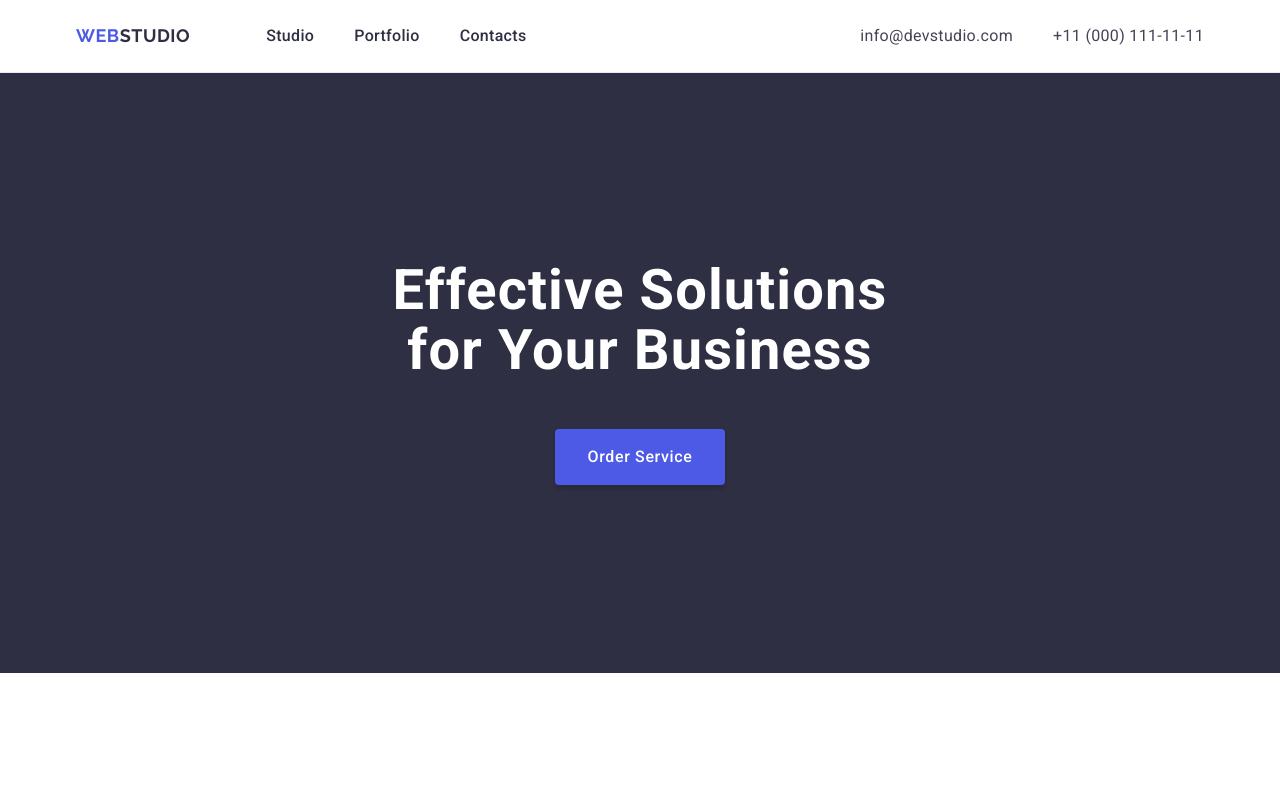
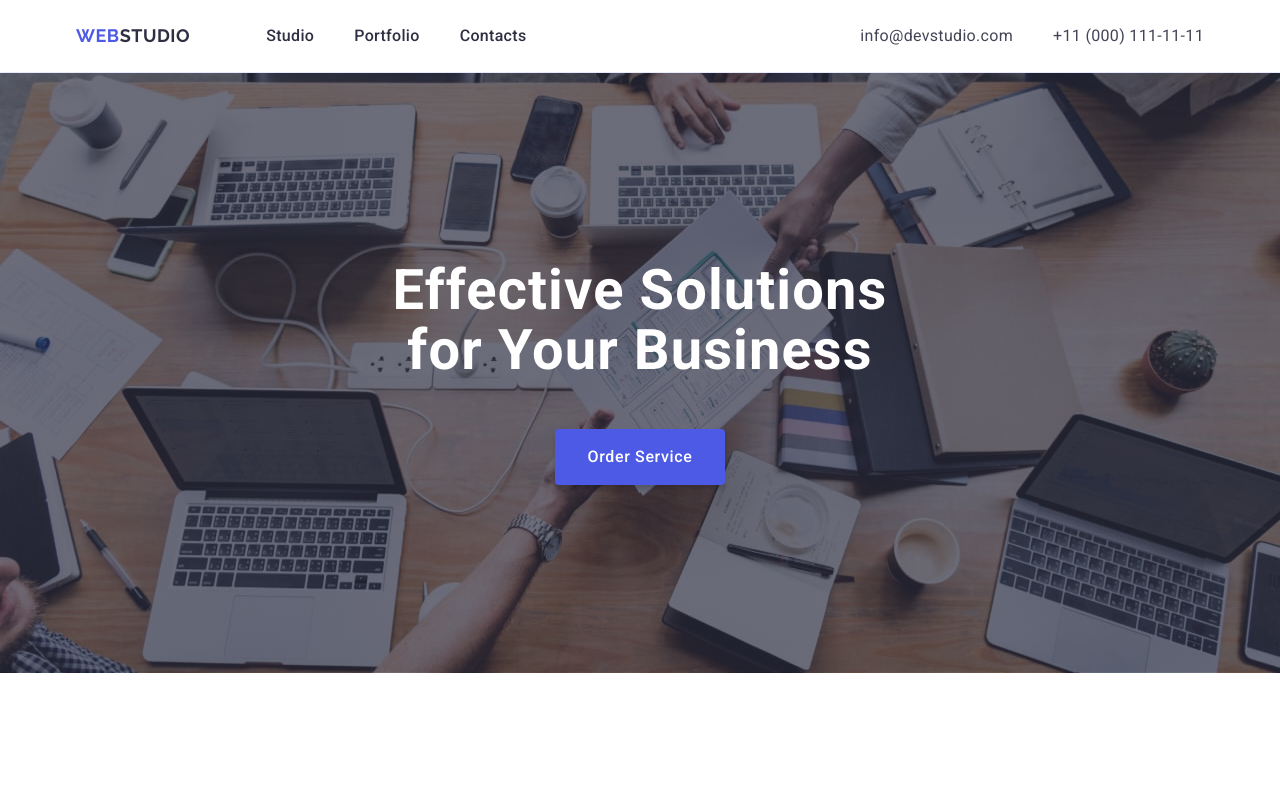
Before and after one commit to Lina-Mashkovska/goit-markup-hw-04, a plain HTML site: page index.html in a window 1280 px wide. Shown: the top 789 px of the page. Drawn offline with nearby package versions, Linux system fonts and the light colour scheme.

Commit message:
first commit

```diff
--- a/css/styles.css
+++ b/css/styles.css
@@ -49,6 +49,8 @@ display: flex;
 align-items: center;
 
 }
+
+
 .header-nav {
 display: flex;
 align-items: center;
@@ -63,15 +65,23 @@ align-items: center;
   letter-spacing: 0.03em;
   text-transform: uppercase;
   color: #4d5ae5;
+
+
 }
 
 .header-logo {
 padding: 24px 0;
 margin-right: 76px;
+
+
 }
 
 .header-logo .logo-part {
   color: #2e2f42;
+
+
+
+
 }
 
 .footer-logo .logo-part {
@@ -95,6 +105,8 @@ gap: 40px;
   letter-spacing: 0.02em;
   color: #2e2f42;
   display: block;
+
+
 }
 
 
@@ -122,6 +134,7 @@ gap: 40px;
 .contacts-link:hover,
 .contacts-link:focus {
   color: #404bbf;
+
 }
 
 /*main*/
@@ -134,6 +147,11 @@ gap: 40px;
 .hero-image {
  background-color: #2e2f42;
  padding: 188px 0 188px;
+ background-image: linear-gradient(rgba(46, 47, 66, 0.7), rgba(46, 47, 66, 0.7)), url(../images/people-office.jpg);
+ background-repeat: no-repeat;
+max-width: 1440px;
+margin: 0 auto;
+background-position: center;
 }
 
 .hero-title {
```
Also changed, not shown: images/people-office.jpg (added), 1 other file.
